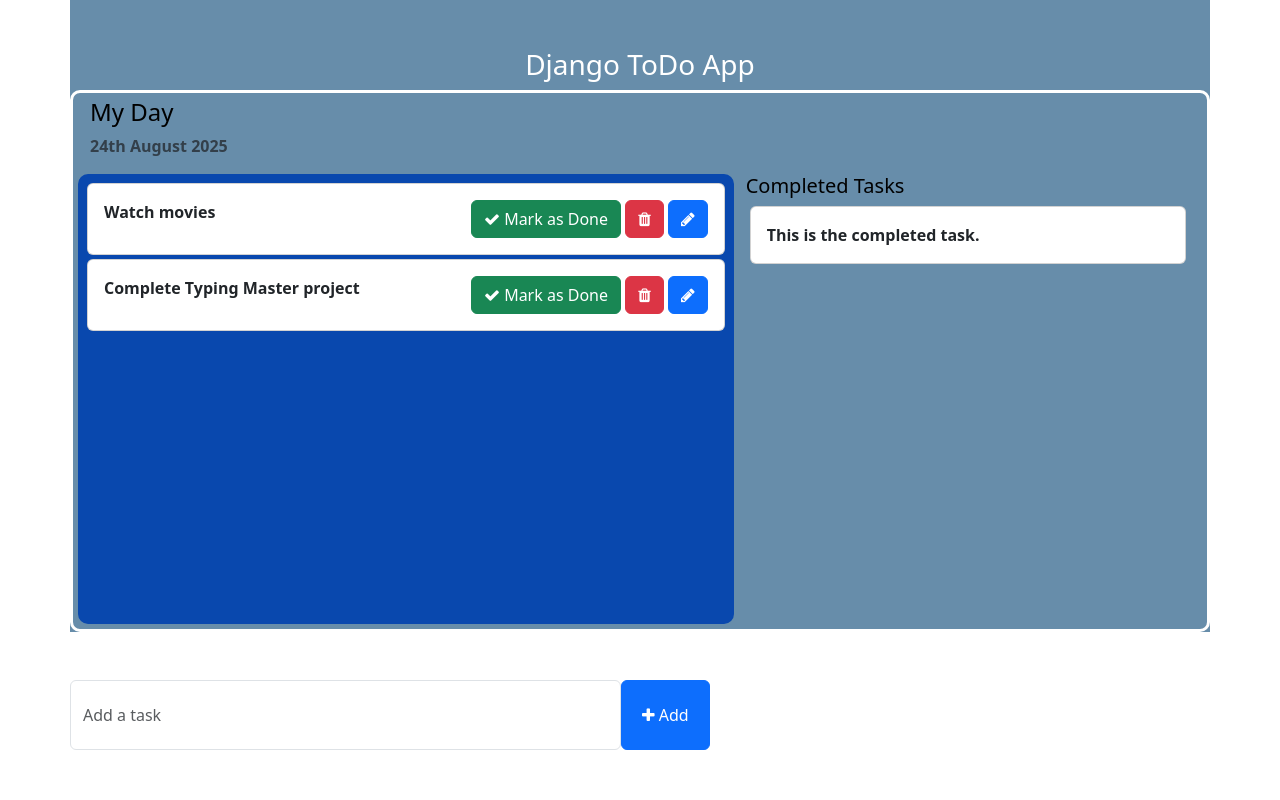
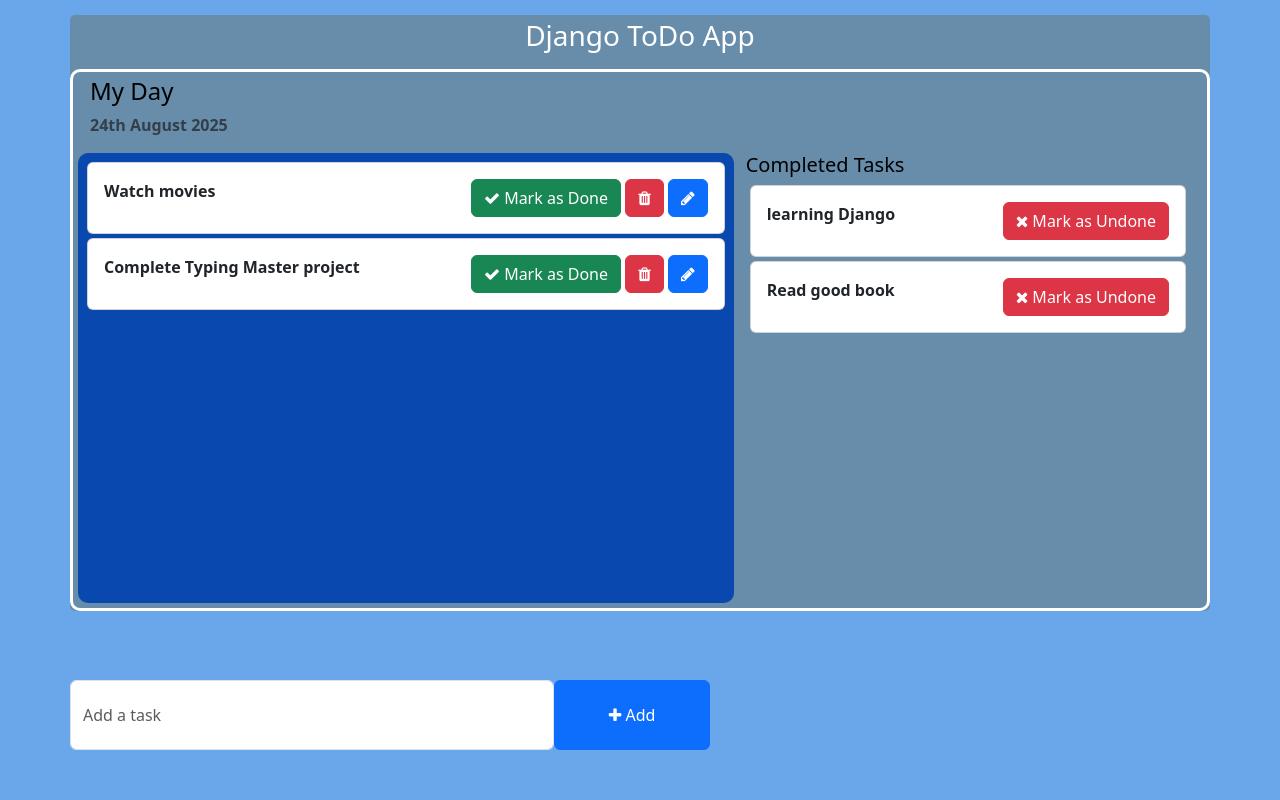
Before and after one commit to JagadishChandra998/To-Do-App-Django, a Django app: page / in a window 1280 px wide. Run offline with Django 5.2, Linux system fonts and the light colour scheme; data comes from the database, SQL or seed files in the repository; both versions use the stored data as it was after the commit.

Commit message:
final change

```diff
--- a/ToDoApp_main/views.py
+++ b/ToDoApp_main/views.py
@@ -3,7 +3,10 @@ from todo.models import Task
 
 def home(request):
     tasks =Task.objects.filter(is_completed=False).order_by('-updated_at')
+    completed_tasks= Task.objects.filter(is_completed = True)
+
     context ={
         'tasks':tasks,
+        'completed_tasks':completed_tasks,
     }
     return render(request,'home.html',context)
--- a/templates/home.html
+++ b/templates/home.html
@@ -18,9 +18,9 @@
     }
     </style>
 </head>
-<body>
-    <div class="container" style="background-color:rgb(103, 141, 170);color: black; font-weight: bold;">
-        <h3 class="pt-5 text-center" style="color: white;">Django ToDo App</h3>
+<body style="background-color: rgb(106, 166, 234);">
+    <div class="container" style="background-color:rgb(103, 141, 170);color: black; font-weight: bold; margin-top: 15px; border-radius: 5px;">
+        <h3 class="pt-1 pb-2 text-center" style="color: white;">Django ToDo App</h3>
         <div class="row" style="padding: 5px; border: 3px solid white; border-radius:10px;">
             <h4>My Day</h4>
             <p class="text-muted">{% now "jS F Y" %}</p>
@@ -31,9 +31,9 @@
                     <div class="card-body">
                         {{task.task}}
                         <span style="position: relative; float: right;">
-                            <a class="btn btn-success"><i class="fa fa-check"></i> Mark as Done</a>
-                            <a class="btn btn-danger"><i class="fa fa-trash"></i></a>
-                            <a class="btn btn-primary"><i class="fa fa-pencil"></i></a>
+                            <a href="{% url 'mark_as_done' task.pk %}" class="btn btn-success"><i class="fa fa-check"></i> Mark as Done</a>
+                            <a href="{% url 'delete_task' task.id %}" class="btn btn-danger"><i class="fa fa-trash"></i></a>
+                            <a href="{% url 'edit_task' task.id %}" class="btn btn-primary"><i class="fa fa-pencil"></i></a>
                         </span>
                     </div>
                 </div>
@@ -42,11 +42,16 @@
             <div class="col-md-5 col-lg-5">
                 <h5>Completed Tasks</h5>
                 <!-- List of all the tasks that have completed -->
+                 {% for task in completed_tasks %}
                 <div class="card m-1">
                     <div class="card-body">
-                        This is the completed task.
+                        {{task.task}}
+                        <span style="position: relative; float: right;">
+                            <a href="{% url 'mark_as_undone' task.pk %}" class="btn btn-danger"><i class="fa fa-times"></i> Mark as Undone</a>
+                        </span>
                     </div>
                 </div>
+                {% endfor %}
             </div>
         </div>
         <div class="row">
@@ -57,7 +62,7 @@
                     <div class="form-group">
                         <span style="display: flex;">
                             <input type="text" name="task" class="form-control" placeholder="Add a task">
-                            <button type="submit" class="btn btn-primary" style="width: 100px;"><i class="fa fa-plus"></i> Add</button>
+                            <button type="submit" class="btn btn-primary" style="width: 200px;"><i class="fa fa-plus"></i> Add</button>
                         </span>
                     </div>
                 </form>
--- a/todo/urls.py
+++ b/todo/urls.py
@@ -2,5 +2,19 @@ from django.urls import path
 from . import views
 
 urlpatterns=[
+    #Add Task
     path("addTask/",views.addTask,name="addTask"),
+
+    # Mark as done
+    path("mark_as_done/<int:pk>/",views.mark_as_done,name="mark_as_done"),
+
+    # Mark as undone
+    path("mark_as_undone/<int:pk>/",views.mark_as_undone,name="mark_as_undone"),
+
+    # Edit Features
+    path("edit_task/<int:pk>/",views.edit_task,name='edit_task'),
+
+    # Delete task
+    path("delete_task/<int:pk>/",views.delete_task,name='delete_task'),
+
 ]
```
Also changed, not shown: templates/edit_task.html (added, +28 -0 lines), todo/views.py (+31 -1 lines), db.sqlite3, 1 other file.
